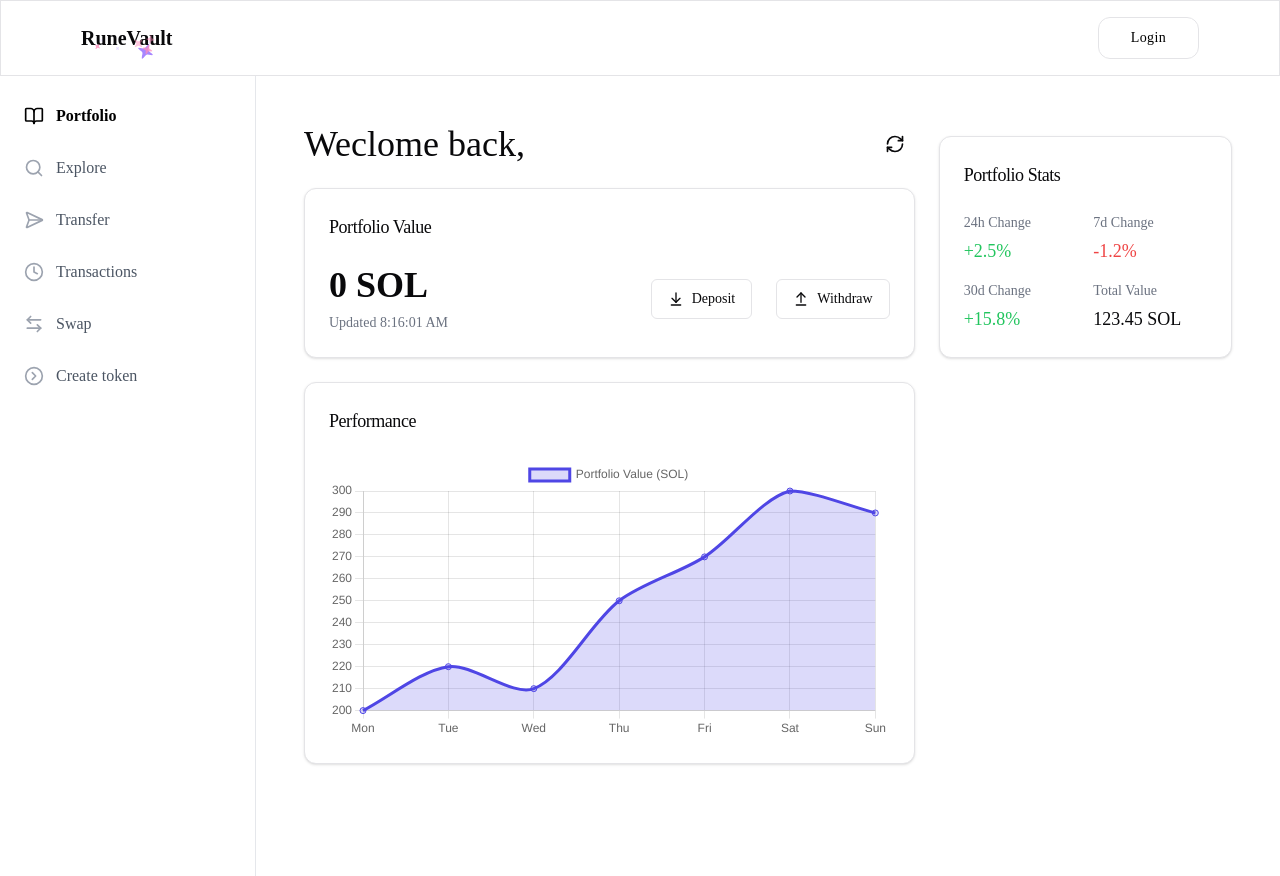
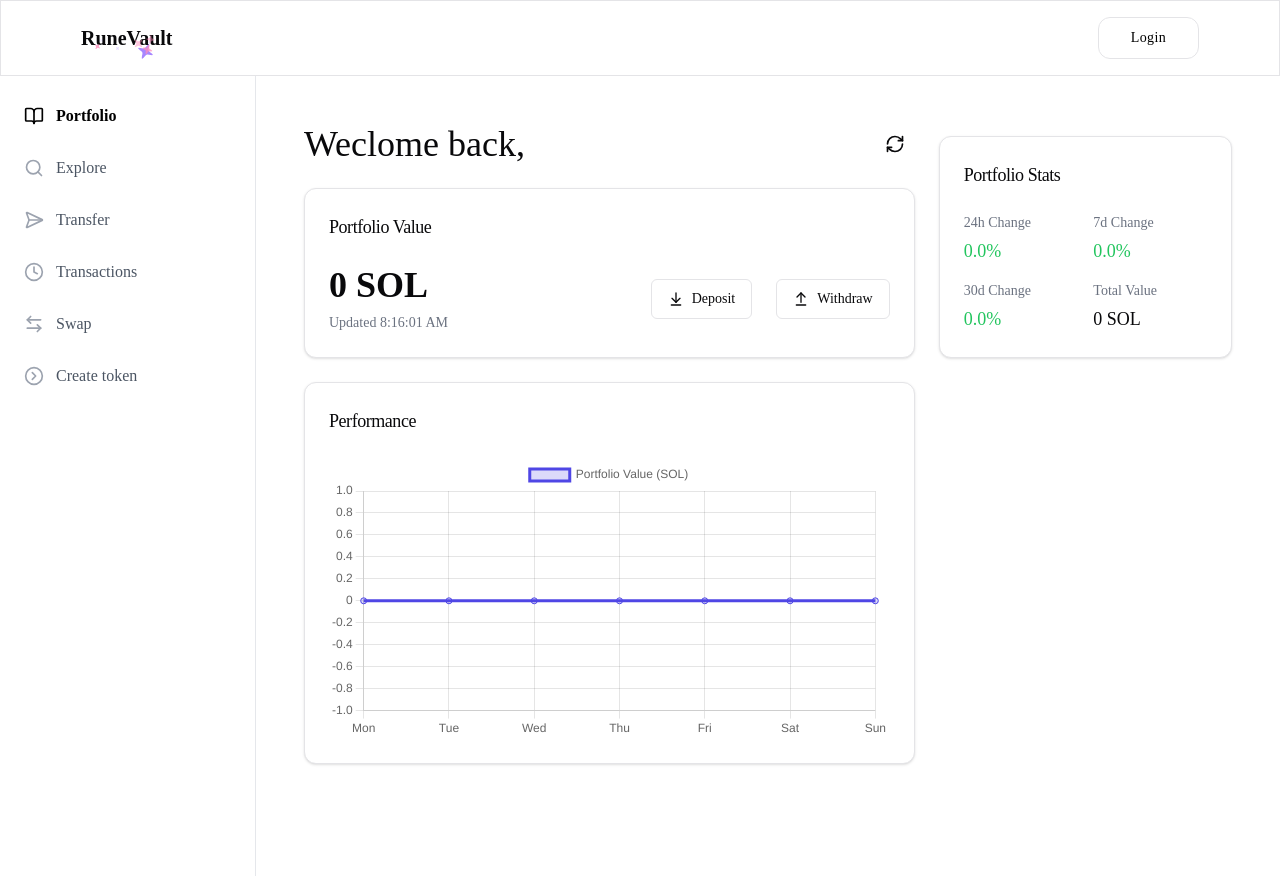
Before and after one commit to SmoggyOwO/RuneVault, a Next.js app: page /c/portfolio in a window 1280 px wide. Built offline with nearby package versions, Linux system fonts and the light colour scheme; no server answers.

Commit message:
Finishing touches

```diff
--- a/src/app/c/portfolio/page.tsx
+++ b/src/app/c/portfolio/page.tsx
@@ -94,7 +94,7 @@ export function PortfolioValue() {
 }
 
 export default function Portfolio() {
-  const { isFetching, refetch, error } = usePortfolioContext();
+  const { balance, isFetching, refetch, error } = usePortfolioContext();
   const session = useSession();
   return (
     <div className="max-w-7xl mx-auto p-6">
@@ -128,7 +128,7 @@ export default function Portfolio() {
         </div>
 
         <div className="space-y-6 mt-3">
-          <PortfolioStats />
+          <PortfolioStats balance={balance} />
         </div>
       </div>
     </div>
@@ -140,7 +140,7 @@ const chartData = {
   datasets: [
     {
       label: "Portfolio Value (SOL)",
-      data: [200, 220, 210, 250, 270, 300, 290],
+      data: [0, 0, 0, 0, 0, 0, 0],
       borderColor: "#4F46E5",
       backgroundColor: "rgba(79, 70, 229, 0.2)",
       fill: true,
--- a/src/components/dashboard/PortfolioStats.tsx
+++ b/src/components/dashboard/PortfolioStats.tsx
@@ -1,6 +1,6 @@
 import { Card, CardContent, CardHeader, CardTitle } from "../ui/card";
 
-export default function PortfolioStats() {
+export default function PortfolioStats({ balance }) {
   return (
     <Card>
       <CardHeader>
@@ -10,19 +10,19 @@ export default function PortfolioStats() {
         <div className="grid grid-cols-2 gap-4">
           <div className="space-y-1">
             <p className="text-sm text-gray-500">24h Change</p>
-            <p className="text-lg font-medium text-green-500">+2.5%</p>
+            <p className="text-lg font-medium text-green-500">0.0%</p>
           </div>
           <div className="space-y-1">
             <p className="text-sm text-gray-500">7d Change</p>
-            <p className="text-lg font-medium text-red-500">-1.2%</p>
+            <p className="text-lg font-medium text-green-500">0.0%</p>
           </div>
           <div className="space-y-1">
             <p className="text-sm text-gray-500">30d Change</p>
-            <p className="text-lg font-medium text-green-500">+15.8%</p>
+            <p className="text-lg font-medium text-green-500">0.0%</p>
           </div>
           <div className="space-y-1">
             <p className="text-sm text-gray-500">Total Value</p>
-            <p className="text-lg font-medium">123.45 SOL</p>
+            <p className="text-lg font-medium">{balance} SOL</p>
           </div>
         </div>
       </CardContent>
```
